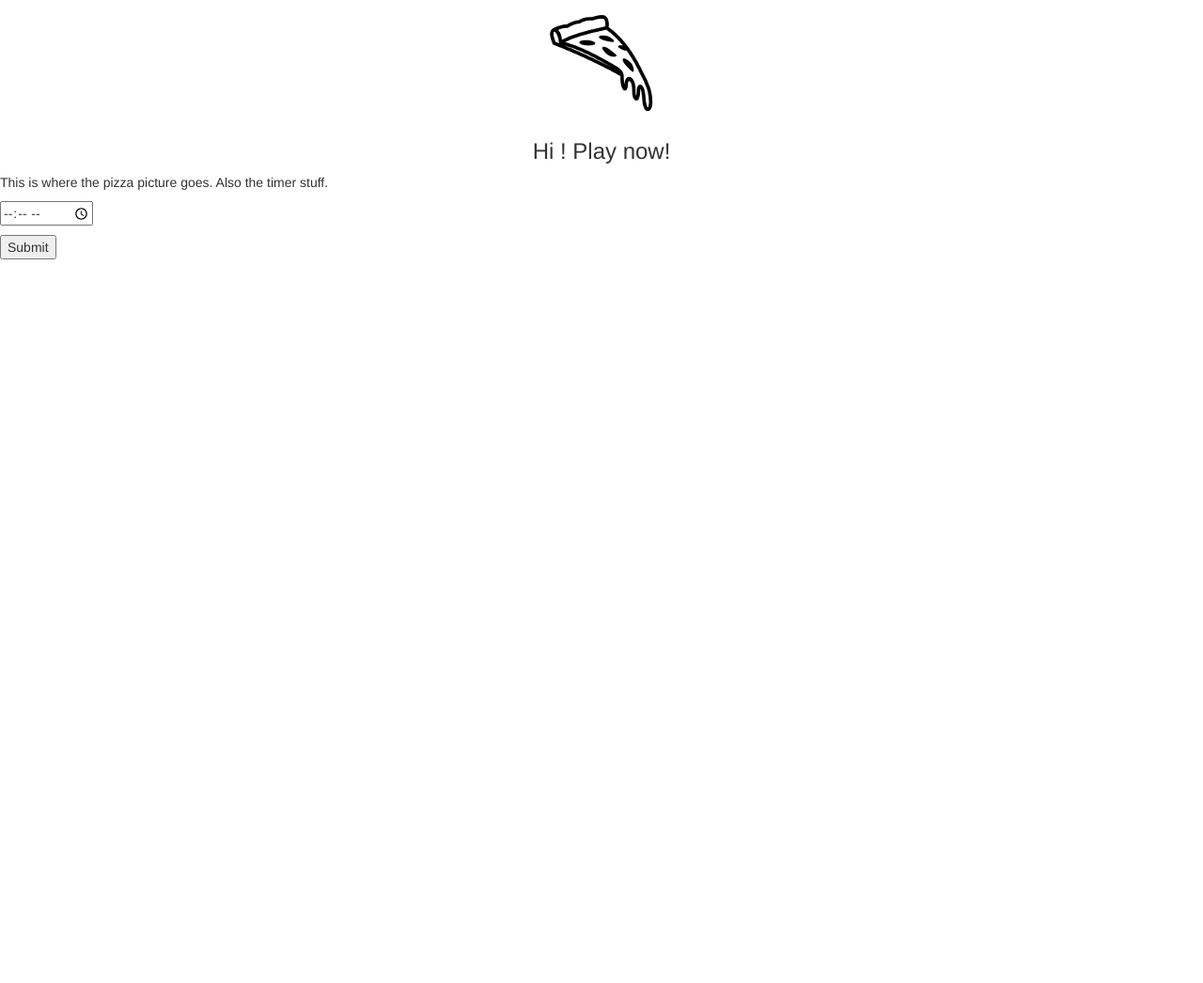
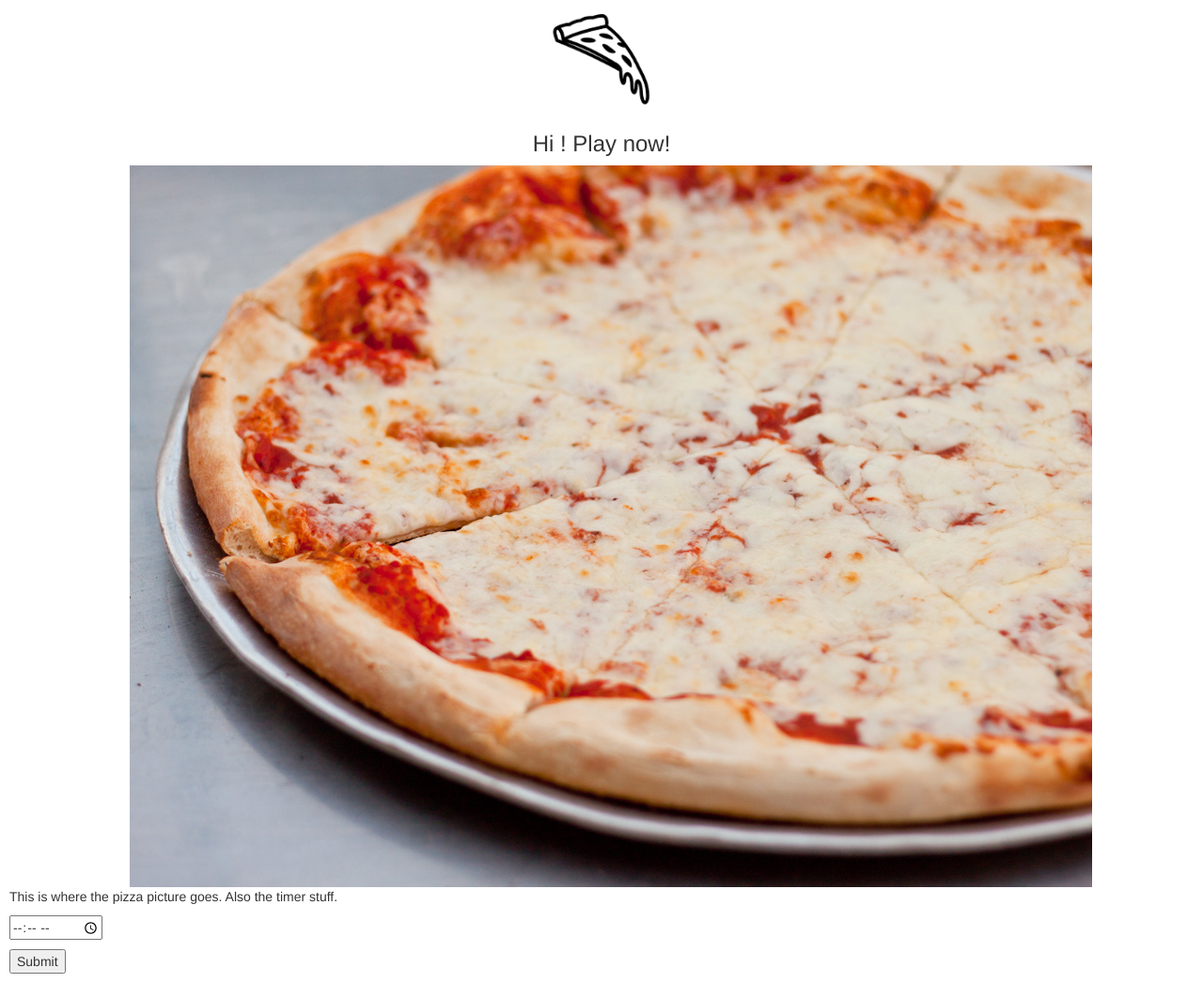
Before and after one commit to devinmcginty/PizzaBlaster, a Python web app: template web/templates/play.html in a window 1280 px wide. Shown: the whole page at 94% size. Before the commit the page ends 276 px from the top, so only its background shows below. Run offline with Jinja, Linux system fonts and the light colour scheme; the template is opened without the code that fills it, so the values that code supplies are empty; some libraries are stand-ins or nearby versions.

Commit message:
Add :pizza: picture, jquery

```diff
--- a/web/css/pb.css
+++ b/web/css/pb.css
@@ -8,10 +8,25 @@ h2 {
     font-size: 24px;
 }
 
+.gameContainer {
+    margin: 10px;
+    width: 100%;
+}
+
+.pizza {
+    display: block;
+    margin-left: auto;
+    margin-right: auto;
+    width: 80%;
+    height: auto;
+}
+
 .logo {
     display: block;
     margin-left: auto;
     margin-right: auto;
+    width: 120px;
+    height: 120px;
 }
 
 .playbutton {
--- a/web/templates/base.html
+++ b/web/templates/base.html
@@ -2,8 +2,9 @@
 <html lang="en">
 <head>
     {% block head %}
+    <script src="https://ajax.googleapis.com/ajax/libs/jquery/2.1.4/jquery.min.js"></script>
     <link rel="stylesheet" href="https://maxcdn.bootstrapcdn.com/bootstrap/3.3.4/css/bootstrap.min.css" />
-    <link rel="stylesheet" href="css/pb.css" />
+    <link rel="stylesheet" href="/css/pb.css" />
     <meta name="viewport" content="width=device-width, initial-scale=1, maximum-scale=1, user-scalable=no">
     <title>{% block title %}{% endblock %} - Pizza Blaster</title>
     {% endblock %}
--- a/web/templates/play.html
+++ b/web/templates/play.html
@@ -3,6 +3,10 @@
 
 {% block content %}
     <h2>Hi {{ name }}! Play now!</h2>
+    <div class="gameContainer">
+
+      <img src="/images/the_picture_of_the_pizza.jpg" class="pizza"/>
+
       <p>This is where the pizza picture goes. Also the timer stuff.</p>
       <form method="post" action="/submit/{{ play_id }}">
         <p>
@@ -12,4 +16,8 @@
           <input type="submit" value="Submit" />
         </p>
       </form>
+    </div>
+    <script type="text/javascript">
+
+    </script>
 {% endblock %}
```
Also changed, not shown: web/images/the_picture_of_the_pizza.jpg (added). Lines whose indentation alone changed are shown as unchanged.
